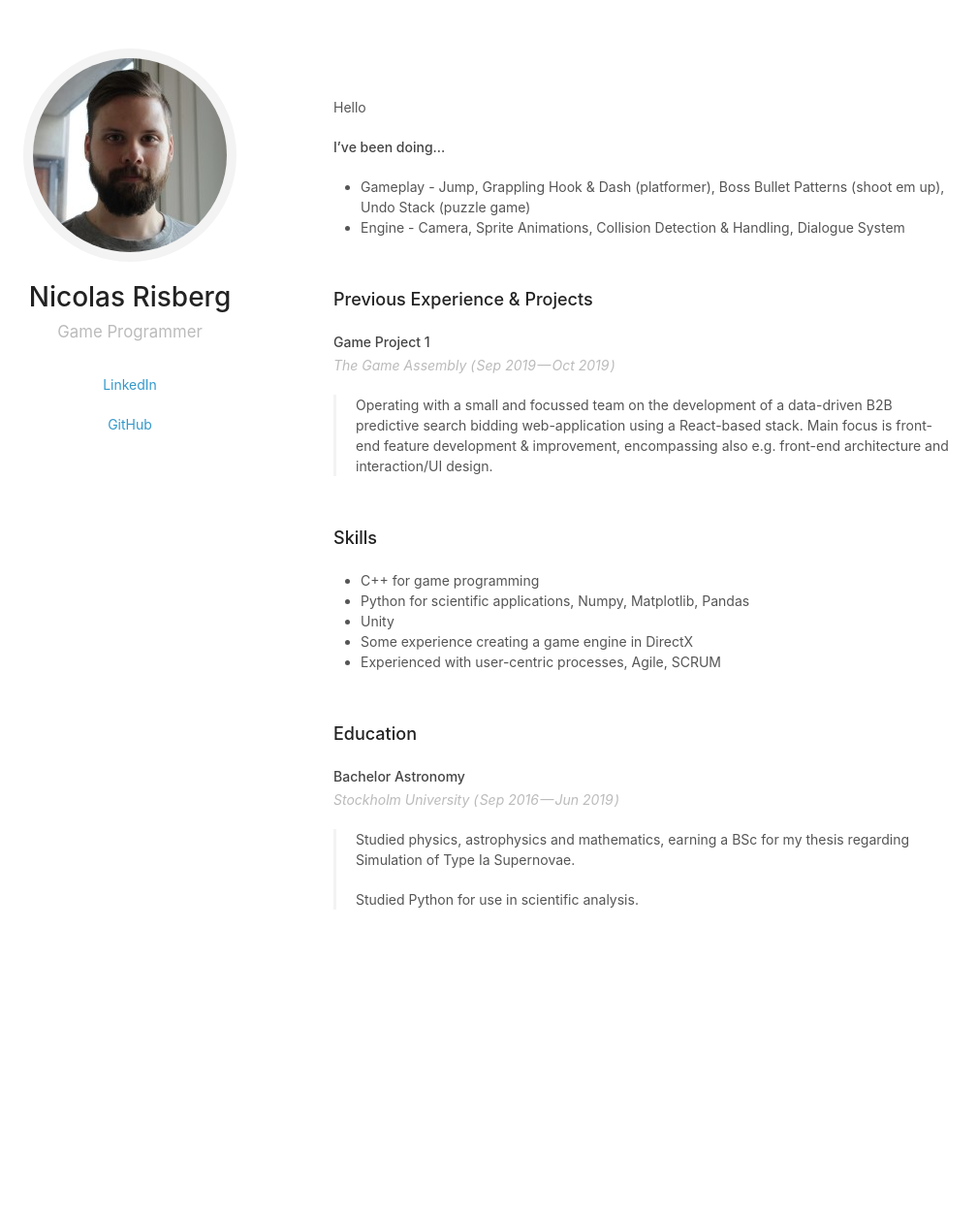
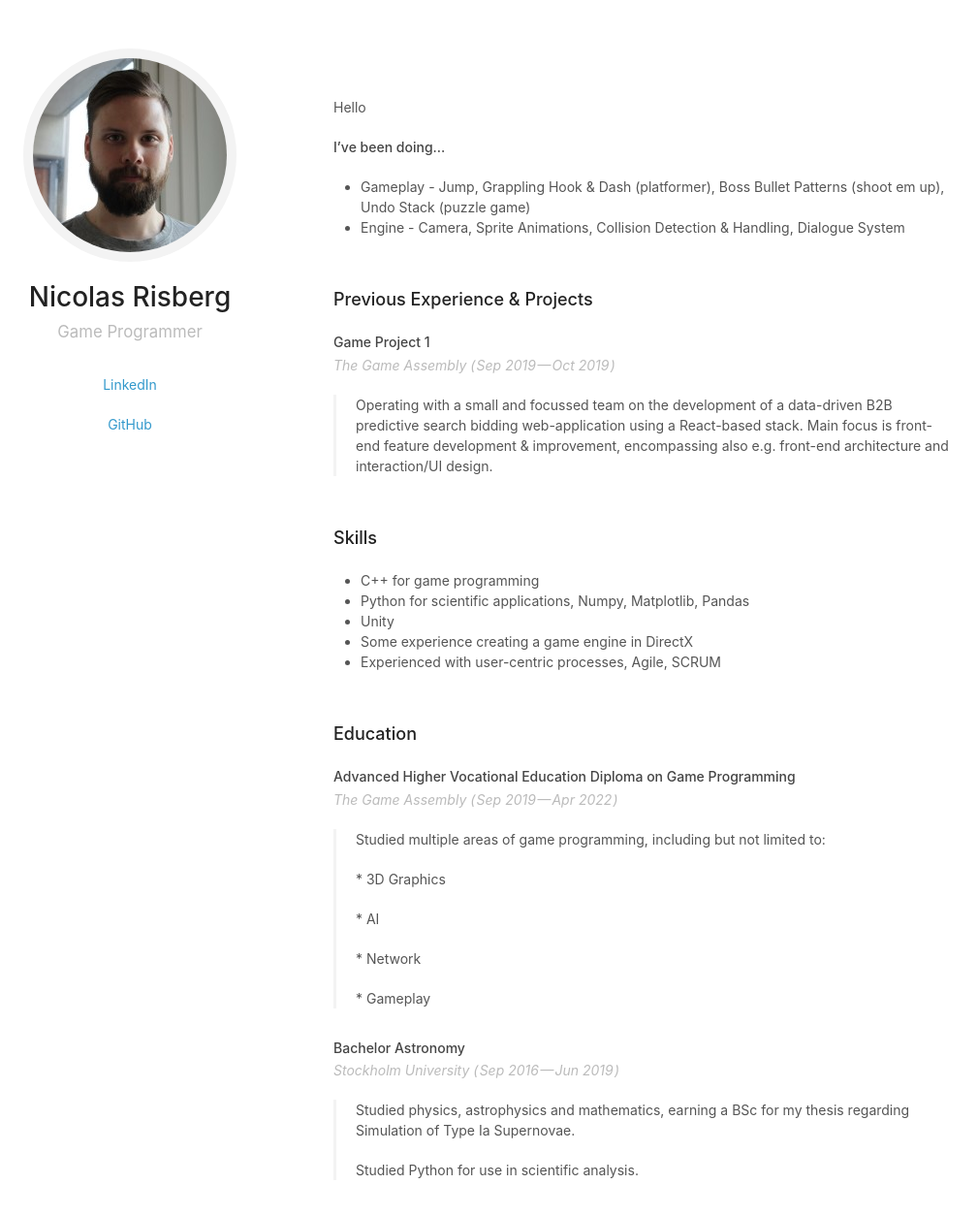
Before and after one commit to nicolas-risberg/public-repo, a Jekyll site: the page built from index.md, in a window 1280 px wide and 1347 px high. Shown: the top 1254 px of the window at 97% size, without its empty margins (136-1145 px from the left). Built offline with Jekyll 4.4.1, drawn with Linux system fonts in a browser that asks for light colours.

Commit message:
Update education.yml

```diff
--- a/_data/education.yml
+++ b/_data/education.yml
@@ -1,3 +1,13 @@
+- what: Advanced Higher Vocational Education Diploma on Game Programming
+  where: The Game Assembly
+  start_date: Sep 2019
+  end_date: Apr 2022
+  description: |
+    Studied multiple areas of game programming, including but not limited to:
+    * 3D Graphics
+    * AI
+    * Network
+    * Gameplay
 - what: Bachelor Astronomy
   where: Stockholm University
   start_date: Sep 2016
```
